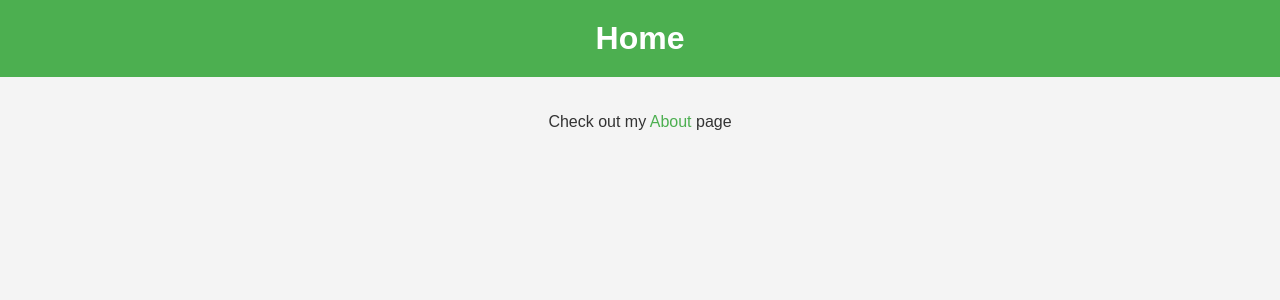
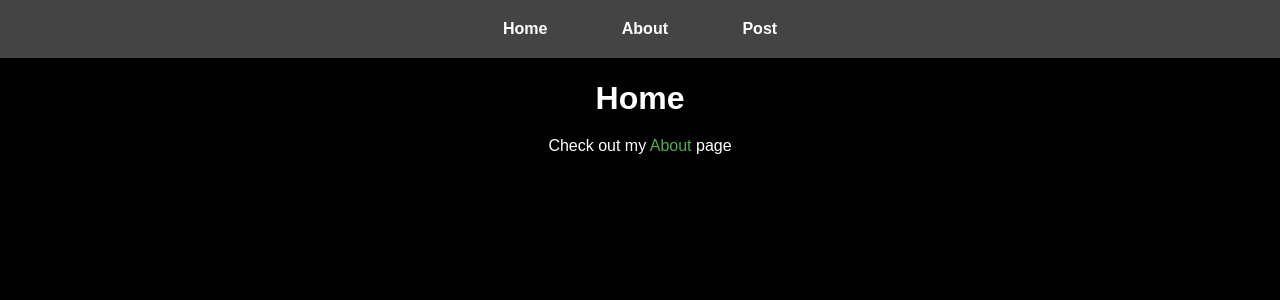
Before and after one commit to Alfred3002/Activity-1, a Django app: page / in a window 1280 px wide. Shown: the top 300 px of the page. Run offline with Django 5.2, Linux system fonts and the light colour scheme.

Commit message:
add this

```diff
--- a/myProject/myProject/static/css/style.css
+++ b/myProject/myProject/static/css/style.css
@@ -1,19 +1,49 @@
 /* General styles */
+* {
+    margin: 0;
+    padding: 0;
+    box-sizing: border-box;
+}
+
 body {
     font-family: Arial, sans-serif;
     margin: 0;
     padding: 0;
-    background-color: #f4f4f4;
-    color: #333;
+    background-color: #000;
+    color: #fff;
 }
 
-/* Header styles */
-h1 {
-    background-color: #4CAF50;
-    color: white;
+/* Navbar styles */
+nav {
+    background-color: #444;
+    padding: 10px 0;
+    text-align: center;
+    position: fixed;
+    width: 100%;
+    top: 0;
+    z-index: 1000;
+}
+
+nav a {
+    color: #fff;
+    text-decoration: none;
+    font-weight: bold;
+    margin: 0 15px;
+    padding: 10px 20px;
+    display: inline-block;
+}
+
+nav a:hover {
+    background-color: #555;
+    border-radius: 5px;
+}
+
+/* Main content styles */
+main {
     padding: 20px;
     text-align: center;
-    margin: 0;
+    background-color: #000;
+    margin-top: 60px; /* Adjust this value if needed to avoid overlap with the fixed navbar */
 }
 
 /* Paragraph styles */
--- a/myProject/myProject/templates/home.html
+++ b/myProject/myProject/templates/home.html
@@ -1,17 +1,10 @@
-<!DOCTYPE html>
-{% load static %}
-<html lang="en">
-<head>
-    <meta charset="UTF-8">
-    <meta name="viewport" content="width=device-width, initial-scale=1.0">
-    <title>Home</title>
-    <!--for design -->
-    <link rel="stylesheet" href="{% static 'css/style.css' %}">
-    <!--for favicon -->
-    <link rel="icon" type="image/x-icon" href="{% static 'images/favicon.ico' %}">
-</head>
-<body>
-    <h1>Home</h1>
+{% extends 'layout.html' %}
+
+{% block title %}
+    Home
+{% endblock %}
+
+{% block content %}
+<h1>Home</h1>
     <p>Check out my <a href="/about">About</a> page</p>
-</body>
-</html>
+{% endblock %}
--- /dev/null
+++ b/myProject/myProject/templates/layout.html
@@ -0,0 +1,32 @@
+<!DOCTYPE html>
+{% load static %}
+<html lang="en">
+<head>
+    <meta charset="UTF-8">
+    <meta name="viewport" content="width=device-width, initial-scale=1.0">
+    <title>
+        {% block title %}
+            MY PROJECT
+        {% endblock %}
+    </title>
+    <!-- for design  -->
+    <link rel="stylesheet" href="{% static 'css/style.css' %}">
+    <!-- for js  -->
+    <script src="{% static 'js/main.js' %}" defer></script>
+    <!-- for favicon -->
+    <link rel="icon" type="image/x-icon" href="{% static 'images/favicon.ico'%}">
+</head>
+<body>
+
+    <nav>
+        <a href="/"> Home</a>
+        <a href="/about"> About</a>
+        <a href="/post"> Post</a>
+    </nav>
+    <main>
+        {% block content %}
+        {% endblock %}
+    </main>
+
+</body>
+</html>
```
Also changed, not shown: myProject/myProject/templates/about.html (+9 -18 lines), myProject/post/templates/post/post_list.html (+10 -11 lines), myProject/db.sqlite3.
